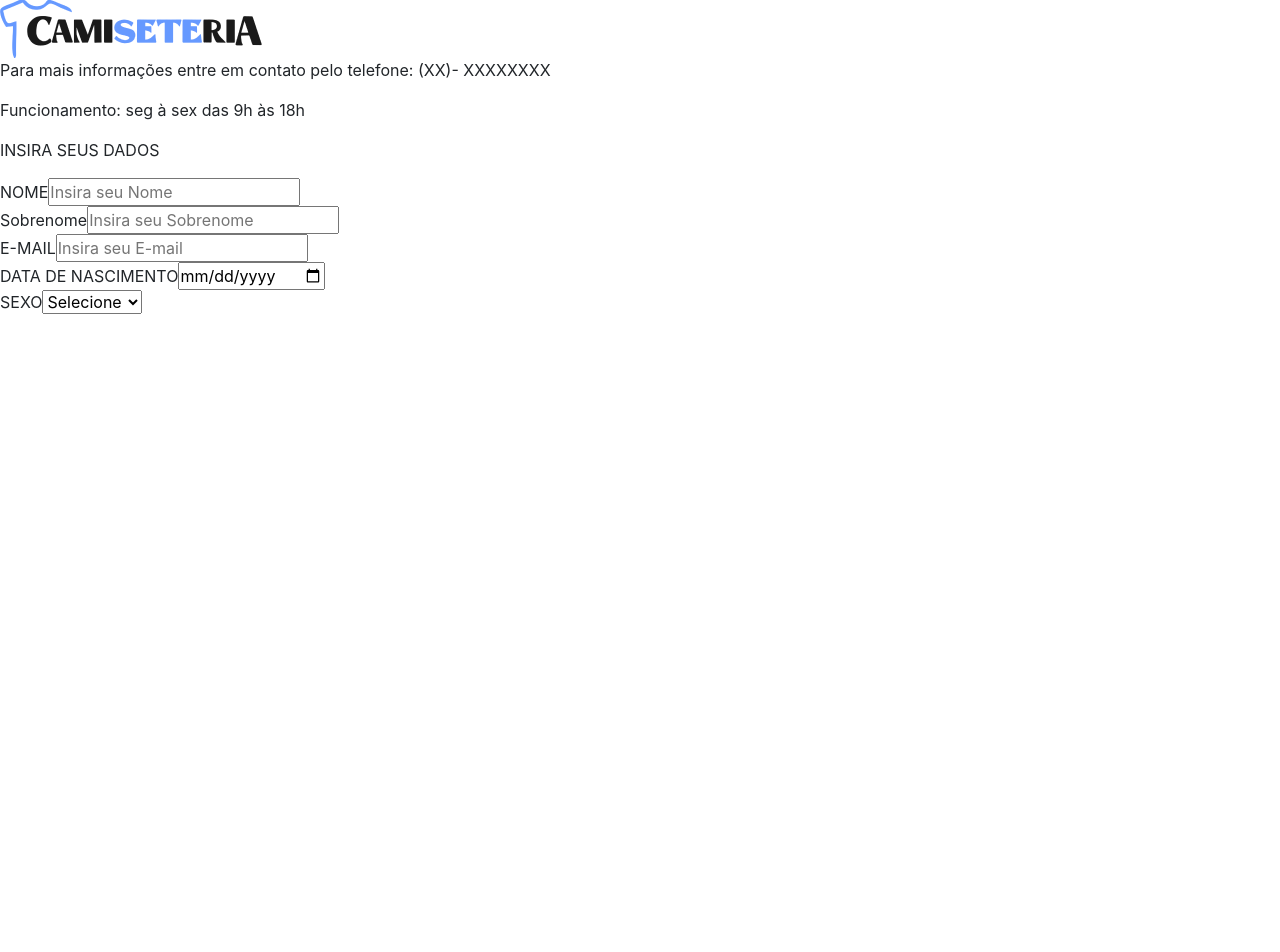
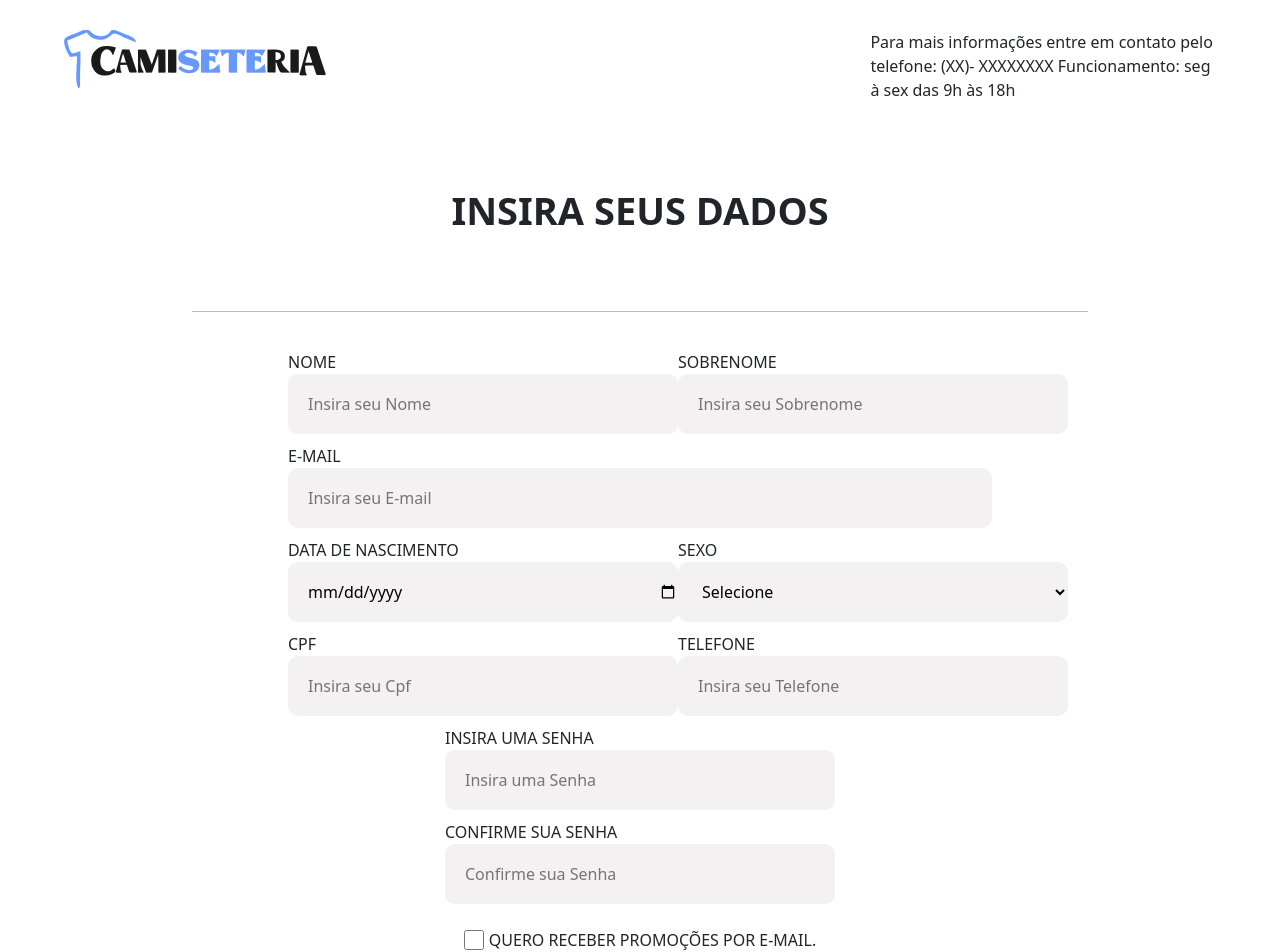
Before and after one commit to PedroMaravelli/Ecommerce-react, a React (Create React App) app: page /cadastro in a window 1280 px wide. Shown: the top 952 px of the page. Before the commit the page ends 800 px from the top, so only its background shows below. Built offline with nearby package versions, Linux system fonts and the light colour scheme.

Commit message:
trying aplly api

```diff
--- a/public/index.html
+++ b/public/index.html
@@ -3,6 +3,7 @@
   <head>
     <meta charset="utf-8" />
     <link rel="icon" href="%PUBLIC_URL%/favicon.ico" />
+    <link href='https://fonts.googleapis.com/css?family=Montserrat' rel='stylesheet'>
     <meta name="viewport" content="width=device-width, initial-scale=1" />
     <meta name="theme-color" content="#000000" />
     <meta
--- a/src/components/CadastreSe/app.tsx
+++ b/src/components/CadastreSe/app.tsx
@@ -1,41 +1,47 @@
 import './index.css'
 import logo from '../../assets/logo.png'
 import { Link } from 'react-router-dom'
+import ButtonBuy from '../Buttons/ButtonBuy/ButtonBuy'
 
 function CadastreSeComponent (){
     return(
-        <div>
-            <article>
+        <div className='containerDadCadastro'>
+            <article className='headerCadastro'>
                 <div>
                     <Link to='/'><img src={logo}></img></Link>
                 </div>
-                <div>
-                    <p>Para mais informações entre em contato pelo telefone: (XX)- XXXXXXXX</p>
-                    <p>Funcionamento: seg à sex das 9h às 18h</p>
+                <div id='titleMoreInfos'>
+                    <p>Para mais informações entre em contato pelo telefone: (XX)- XXXXXXXX Funcionamento: seg à sex das 9h às 18h</p>
+
                 </div>
             </article>
-            <article>
+            <article className='containerTitleInsertData'>
                 <p>INSIRA SEUS DADOS </p>
             </article>
             <form action='/cadastro' method='post'>
-                <article>
-                    <div>
+                <article className='containerInputAreaInline'>
+                    <div className='inputAreaInsert'>
                         <label id='nome'>NOME</label>
                         <input type="text" name="nome" id="nome" placeholder='Insira seu Nome' />
                     </div>
-                    <div>
-                        <label id='sobrenome'>Sobrenome</label>
+                    <div className='inputAreaInsert'>
+                        <label id='sobrenome'>SOBRENOME</label>
                         <input type="text" name="sobrenome" id="sobrenome" placeholder='Insira seu Sobrenome'/>
                     </div>
                 </article>
+
+                <div className='inputAreaInsert'>
                     <label id='email'>E-MAIL</label>
                     <input type="email" name="email" id="email" placeholder='Insira seu E-mail'/>
-                <article>
-                        <div>
+
+                </div>
+
+                <article className='containerInputAreaInline'>
+                        <div className='inputAreaInsert'>
                             <label id='dataNascimento'>DATA DE NASCIMENTO </label>
                             <input type="date" name="dataNascimento" id="dataNascimento" placeholder='Insira sua Data de nascimento'/>
                         </div>
-                        <div>
+                        <div className='inputAreaInsert'>
                             <label id='sexo'>SEXO </label>
                             <select id='sexo'>
                                 <option selected disabled >Selecione</option>
@@ -45,6 +51,34 @@ function CadastreSeComponent (){
                             </select>
                         </div>
                 </article>
+                <article className='containerInputAreaInline'>
+                    <div className='inputAreaInsert'>
+                        <label id='cpf'>CPF</label>
+                        <input type="number" name="cpf" id="cpf" placeholder='Insira seu Cpf'/>
+                    </div>
+                    <div className='inputAreaInsert'>
+                        <label id='telefone'>TELEFONE</label>
+                        <input type="number" name="telefone" id="telefone" placeholder='Insira seu Telefone'/>
+                    </div>
+                </article>
+                <article className='passwordContainer'>
+                    <div className='inputAreaInsert'>
+                        <label id='senha'>INSIRA UMA SENHA</label>
+                        <input type="password" name="senha" id="senha" placeholder='Insira uma Senha'/>
+                    </div>
+                    <div className='inputAreaInsert'>
+                        <label id='confirmaSenha'>CONFIRME SUA SENHA</label>
+                        <input type="password" name="confirmaSenha" id="confirmaSenha" placeholder='Confirme sua Senha' />
+                    </div>
+                </article>
+                <div className='checkBoxNews'>
+                    <input type = "checkbox" id = "subscribeNews" name = "subscribe" value = "newsletter"></input>
+                    <label htmlFor="subscribeNews">QUERO RECEBER PROMOÇÕES POR E-MAIL.</label>
+                </ div>
+                <div className="politicaPrivacidadeText">
+                    <p>Ao criar uma conta você está de acordo com nossa <Link to='/politicadeprivacidade'>Politica de Privacidade</Link></p>
+                    <button type='submit'>CADASTRAR</button>
+                </div>
             </form>
 
         </div>
--- a/src/components/CadastreSe/index.css
+++ b/src/components/CadastreSe/index.css
@@ -0,0 +1,91 @@
+.containerDadCadastro{
+    display:flex;
+    flex-direction:column;
+    align-items:center;
+}
+
+
+.headerCadastro{
+    display:flex;
+    flex-direction:row;
+    width:100%;
+    justify-content:space-between;
+    padding-left:5%;
+    padding-right:5%;
+    padding-top:30px;
+
+}
+#titleMoreInfos{
+    width:30%;
+
+}
+.containerTitleInsertData{
+    font-size:2.375em;
+    margin-top:5%;
+    height:130px;
+    font-weight:bold;
+    border-bottom:1px solid #BBBBBB;
+    width:70%;
+    text-align:center;
+}
+.containerDadCadastro form{
+    width: 55%;
+    margin-top:3%;
+}
+.containerInputAreaInline{
+    display:flex;
+    flex-direction:row;
+    justify-content:space-between;
+    align-items:center;
+}
+.containerDadCadastro .inputAreaInsert{
+    display:flex;
+    flex-direction:column;
+    padding-bottom:10px;
+    font-weight:500;
+}
+.containerDadCadastro .inputAreaInsert input, select{
+    width:390px;
+    height:60px;
+    border:none;
+    border-radius:10px;
+    background-color:#F3F1F1;
+    padding-left:20px;
+}
+.containerDadCadastro .inputAreaInsert #email{
+    width:100%
+}
+.containerDadCadastro .passwordContainer{
+        display:flex;
+        flex-direction:column;
+        align-items:center;
+
+}
+.containerDadCadastro .checkBoxNews{
+    display:flex;
+    align-items:center;
+    justify-content:center;
+    font-weight:500;
+    margin-top:2%;
+    font-size:1em;
+
+}
+.containerDadCadastro .checkBoxNews input{
+    width:20px;
+    height:20px;
+    margin-right:5px;
+}
+.politicaPrivacidadeText{
+    width:360px;
+    margin-left:27%
+}
+.politicaPrivacidadeText button{
+    width:400px;
+    height:50px;
+    border-radius:10px;
+    font-size:1.2em;
+    border:none;
+    background-color: #6699ff;
+    margin-bottom:20%;
+
+}
--- a/src/index.css
+++ b/src/index.css
@@ -5,14 +5,11 @@
 }
 body {
   margin: 0;
-  font-family: -apple-system, BlinkMacSystemFont, 'Segoe UI', 'Roboto', 'Oxygen',
-    'Ubuntu', 'Cantarell', 'Fira Sans', 'Droid Sans', 'Helvetica Neue',
-    sans-serif;
+
   -webkit-font-smoothing: antialiased;
   -moz-osx-font-smoothing: grayscale;
 }
 
 code {
-  font-family: source-code-pro, Menlo, Monaco, Consolas, 'Courier New',
-    monospace;
+  font-family: "arial", "verdana", "sans-serif";
 }
--- a/src/screens/homePage.tsx
+++ b/src/screens/homePage.tsx
@@ -7,28 +7,31 @@ import ContactsNews from "../components/ContactsNews/app";
 import Footer from "../components/Footer/app";
 import { useState } from "react";
 import { useProducts } from "../hooks/useProducts";
+import { ProductsHome } from "../interfaces";
 
 
 function HomePage (){
-
-const {products, getProducts} = useProducts()
+    const [products, setProducts] = useState<ProductsHome[]>([])
+   api.get('/')
+   .then(res => setProducts(res.data))
 
 
-
-useEffect(()=>{
-    getProducts()
-
-},[getProducts])
 
 
     return(
     <>
         <Header></Header>
         <Carrosel></Carrosel>
-        {products.map((p)=>{
-            <ProductsHomePage nome={p.nome} preco={p.preco} imagem={p.imagem}/>
+        {
+            products.map((p)=>{
+                <ProductsHomePage nome={p.nome} preco={p.preco} imagem={p.imagem} />
 
-        })}
+            })
+        }
+
+
+
+
 
 
 
```
Also changed, not shown: src/components/ProductsHomePage/app.tsx (+16 -2 lines).
